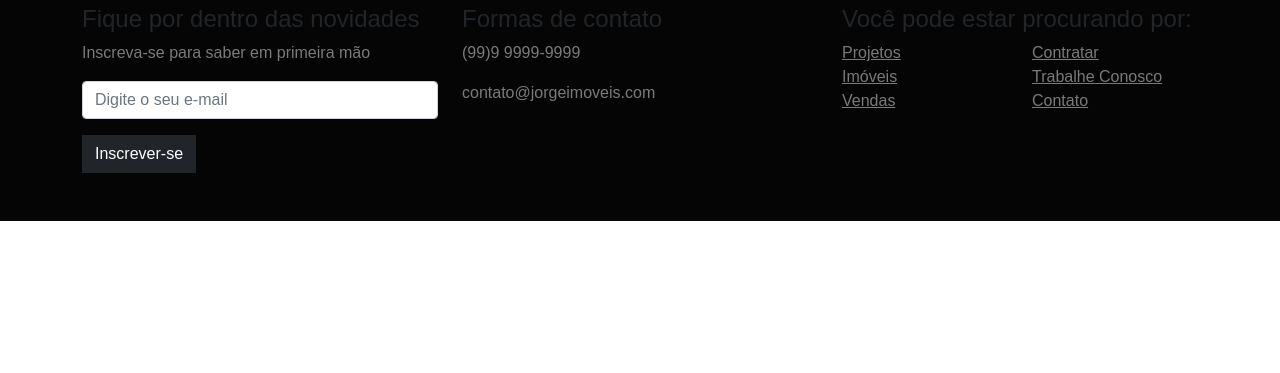
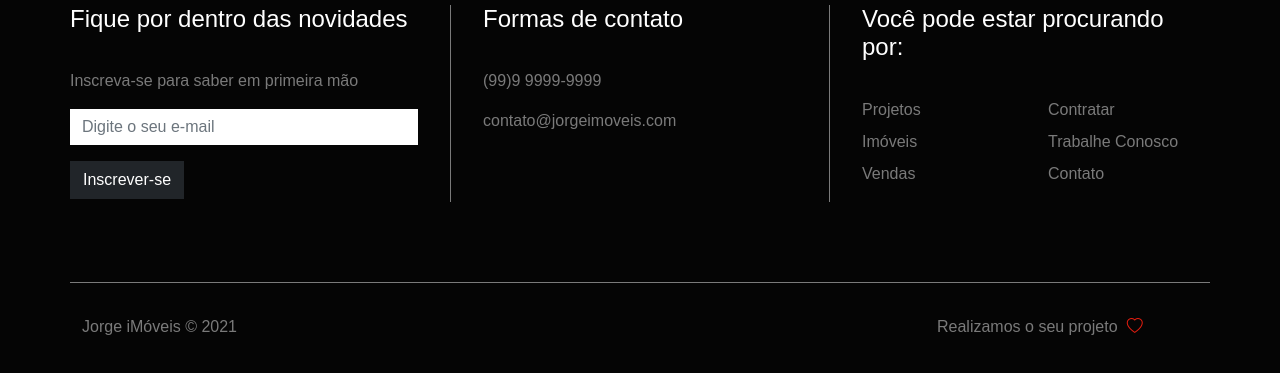
Before and after one commit to guilherme-gjv/bootstrap, a plain HTML site: page index.html in a window 1280 px wide. Shown: the part 3334-3707 px from the top of the page. Before the commit the page ends 3555 px from the top, so only its background shows below. Drawn offline with nearby package versions, Linux system fonts and the light colour scheme; a web font is replaced by a local one.

Commit message:
chore: finalized footer

```diff
--- a/css/styles.css
+++ b/css/styles.css
@@ -251,3 +251,63 @@
 #social-icons i:hover{
     color: purple;
 }
+
+/* FOOTER DETAILS */
+#footer-details{
+    margin-bottom: 3em;
+}
+
+#news-container,
+#contact-container,
+#links-container{
+    padding: 0;
+    border: 0;
+    margin-bottom: 2em;
+}
+
+#footer-details h4{
+    color: #ffff;
+    margin-bottom: 1.5em;
+}
+
+#news-container input{
+    border-radius: 0;
+    border: none;
+}
+
+#links-container li{
+    margin-bottom: 0.5em;
+}
+
+#links-container a{
+    text-decoration: none;
+}
+
+#links-container a:hover{
+    text-decoration: none;
+}
+
+/* FOOTER BOTTOM */
+#footer-bottom{
+    border-top: 1px solid #7a7a7a;
+    padding-top: 2em;
+}
+
+#footer-bottom i{
+    color: #e61e10;
+    margin-left: 0.3em;
+}
+
+@media(min-width: 760px){
+    #news-container{
+        padding-right: 2em;
+    }
+    #links-container{
+        padding-left: 2em;
+    }
+    #contact-container{
+        padding: 0 2em;
+        border-left: 1px solid #7a7a7a;
+        border-right: 1px solid #7a7a7a;
+    }
+}
--- a/index.html
+++ b/index.html
@@ -289,7 +289,7 @@
                                 <button class="btn btn-dark" type="submit">Inscrever-se</button>
                             </form>
                         </div>
-                        <div class="col-12 col-md-4" id="content-container">
+                        <div class="col-12 col-md-4" id="contact-container">
                             <h4>Formas de contato</h4>
                             <p class="secondary-color">(99)9 9999-9999</p>
                             <p class="secondary-color">contato@jorgeimoveis.com</p>
@@ -317,7 +317,14 @@
                 </div>
                 <!-- FOOTER BOTTOM -->
                 <div class="col-12" id="footer-bottom">
-
+                    <div class="row justify-content-between">
+                        <div class="col-12 col-md-3">
+                            <p class="secondary-color">Jorge iMóveis &copy 2021</p>
+                        </div>
+                        <div class="col-12 col-md-3">
+                            <p class="secondary-color">Realizamos o seu projeto <i class="bi bi-heart"></i></p>
+                        </div>
+                    </div>
                 </div>
             </div>
         </div>
```
